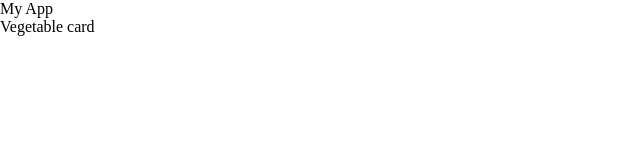
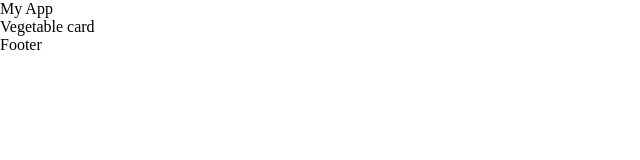
Before and after one commit to IanMcM89/phase-2-project, a React (Create React App) app: page / in a window 1280 px wide. Shown: the top 160 px of the page, without its empty margins (0-640 px from the left). Built offline with nearby package versions, Linux system fonts and the light colour scheme.

Commit message:
Added footer component to App and changed  main classname to 'App-main'.

```diff
--- a/src/components/App.js
+++ b/src/components/App.js
@@ -1,12 +1,14 @@
 import React from "react";
 import Header from "./Header";
 import VegetablePage from "./VegetablePage";
+import Footer from "./Footer";
 
 function App() {
   return (
     <div className="App">
       <Header />
       <VegetablePage />
+      <Footer />
     </div>
   );
 }
--- /dev/null
+++ b/src/components/Footer.js
@@ -0,0 +1,11 @@
+import React from "react";
+
+function Footer() {
+  return (
+    <footer className="App-footer">
+        Footer
+    </footer>
+  );
+}
+
+export default Footer;
--- a/src/components/VegetablePage.js
+++ b/src/components/VegetablePage.js
@@ -3,7 +3,7 @@ import VegetableCardTable from "./VegetableCardTable";
 
 function VegetablePage() {
     return (
-      <main className="main-container">
+      <main className="App-main">
         <VegetableCardTable />
       </main>
     );
```
